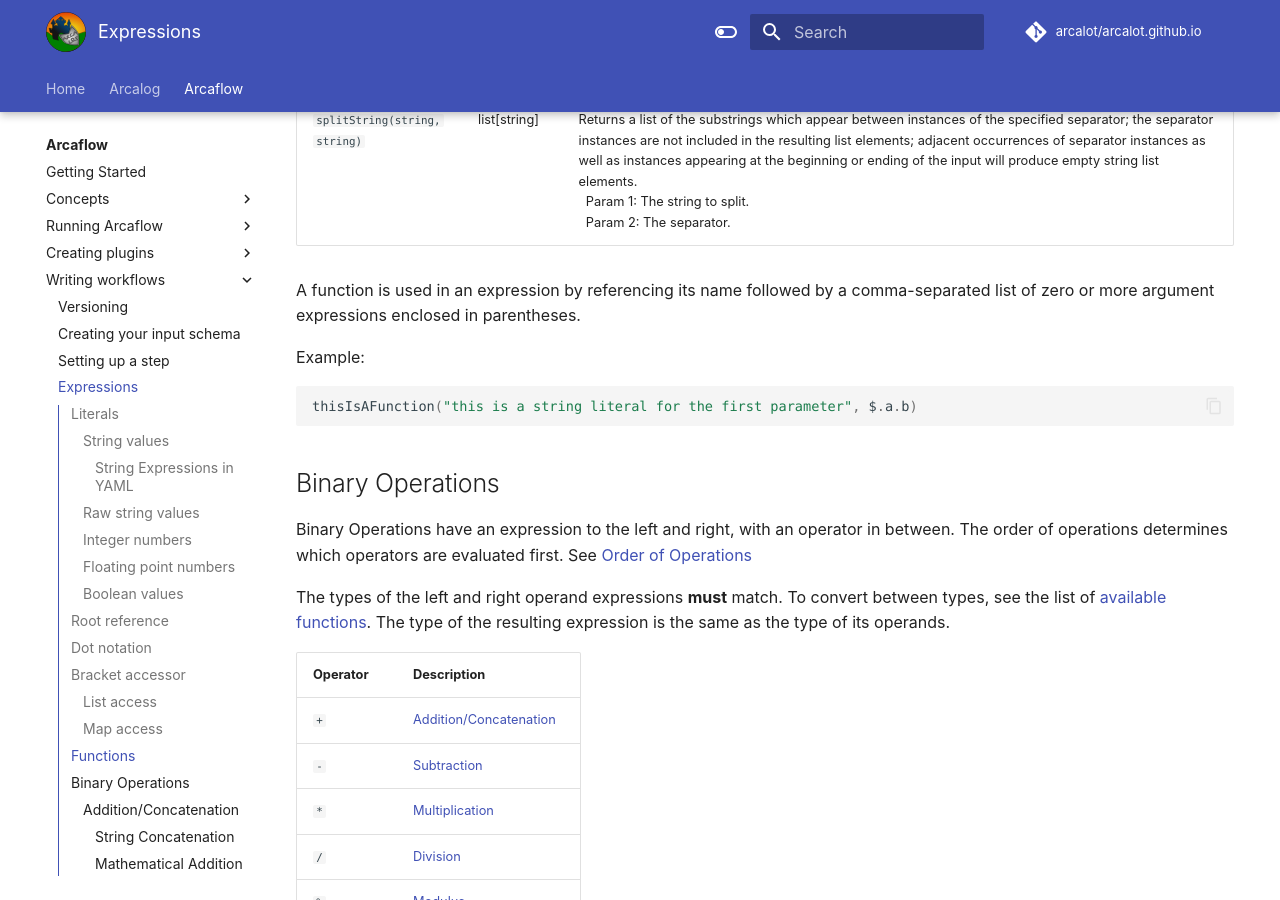
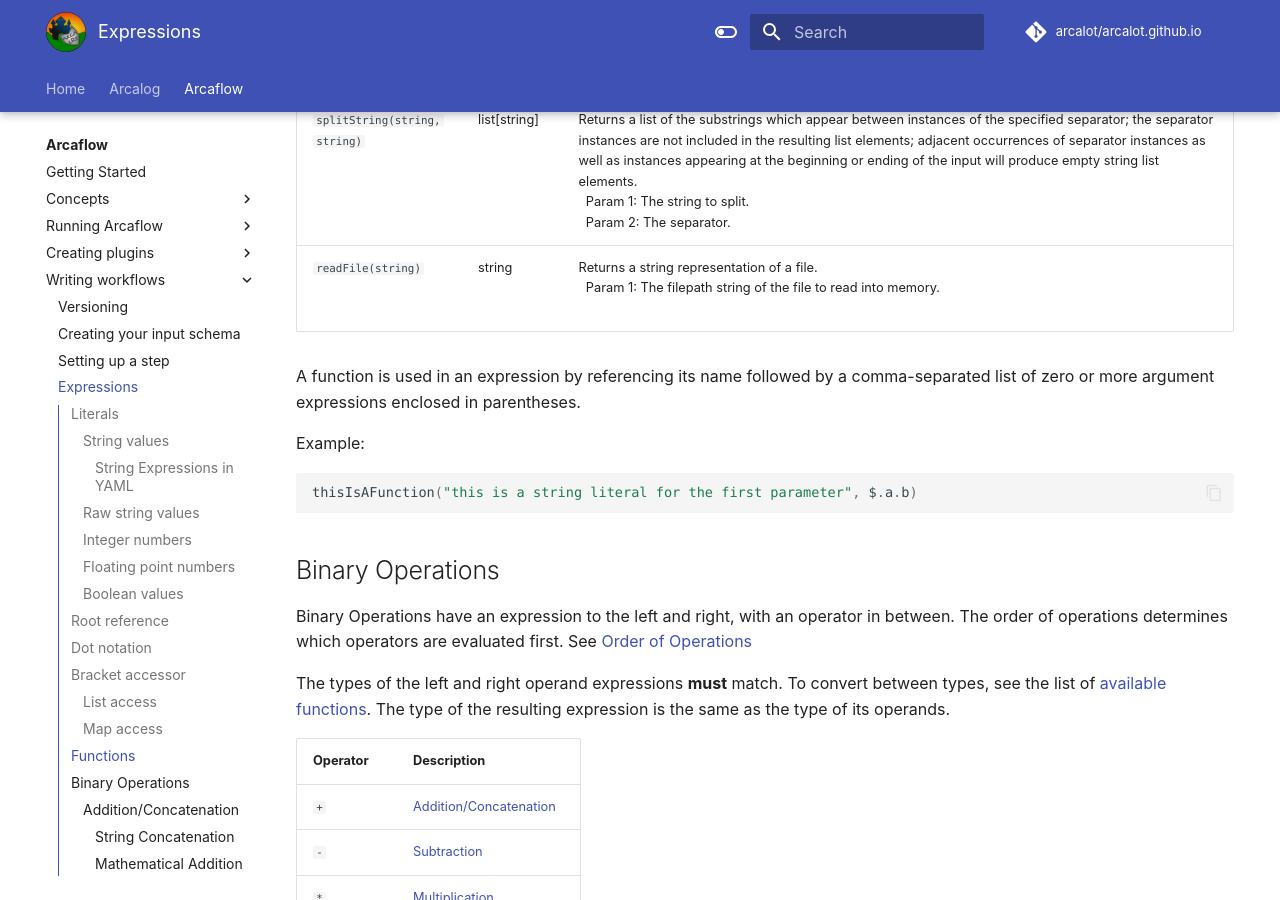
Before and after one commit to arcalot/arcalot.github.io, an MkDocs documentation site: the page built from docs/arcaflow/workflows/expressions.md, in a window 1280 px wide and 900 px high, scrolled down 7807 px. Built offline with MkDocs 1.6.1 and Material for MkDocs 9.7.7, drawn with Linux system fonts in a browser that asks for light colours; comment, search, counter and statistics services are not loaded.

Commit message:
document readFile

```diff
--- a/docs/arcaflow/workflows/expressions.md
+++ b/docs/arcaflow/workflows/expressions.md
@@ -260,6 +260,7 @@
 | `toLower(string)`                                | string       | Returns the input with Unicode letters mapped to their lower case.                                                                                                                                                                                                                                                                                                                                                                                                                             |
 | `toUpper(string)`                                | string       | Returns the input with Unicode letters mapped to their upper case.                                                                                                                                                                                                                                                                                                                                                                                                                             |
 | `splitString(string, string)`                    | list[string] | Returns a list of the substrings which appear between instances of the specified separator; the separator instances are not included in the resulting list elements; adjacent occurrences of separator instances as well as instances appearing at the beginning or ending of the input will produce empty string list elements.<br>&nbsp; Param 1: The string to split.<br>&nbsp; Param 2: The separator.                                                                                     |
+| `readFile(string)`                    | string | Returns a string representation of a file.<br>&nbsp; Param 1: The filepath string of the file to read into memory.<br>&nbsp;                                                                                     |
 
 A function is used in an expression by referencing its name followed by a comma-separated list of zero or more argument
 expressions enclosed in parentheses.
```
